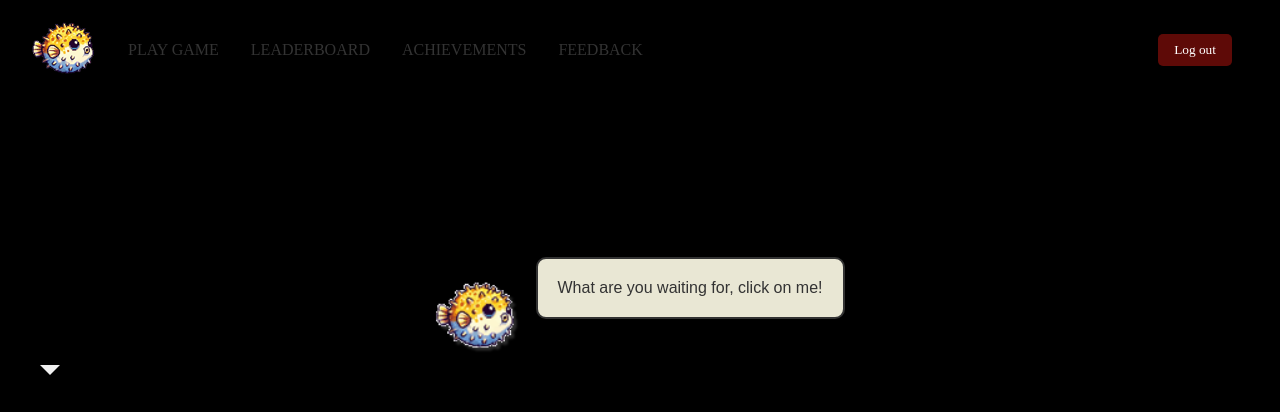
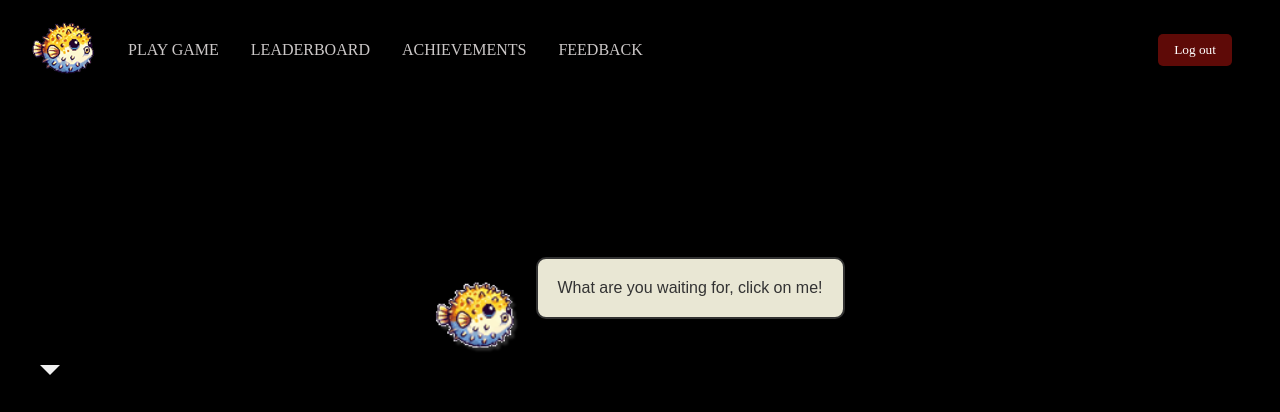
Before and after one commit to novofeels/puff_client, a Next.js app: page /puff_client/ in a window 1280 px wide. Shown: the top 412 px of the page. Built offline with nearby package versions, Linux system fonts and the light colour scheme; sample sign-in values are in the browser's storage; a web font is replaced by a local one.

Commit message:
navabar bigger brigher

```diff
--- a/styles/navbar.module.css
+++ b/styles/navbar.module.css
@@ -41,9 +41,10 @@
   .navbarItem {
     font-family: "Jersey 10";
     margin: 0 1rem;
-    color: #333;
+    color: #ccc8c8;
     text-decoration: none;
     cursor: pointer;
+    font-size: 1rem;
   }
 
   .navbarItem:hover {
```
